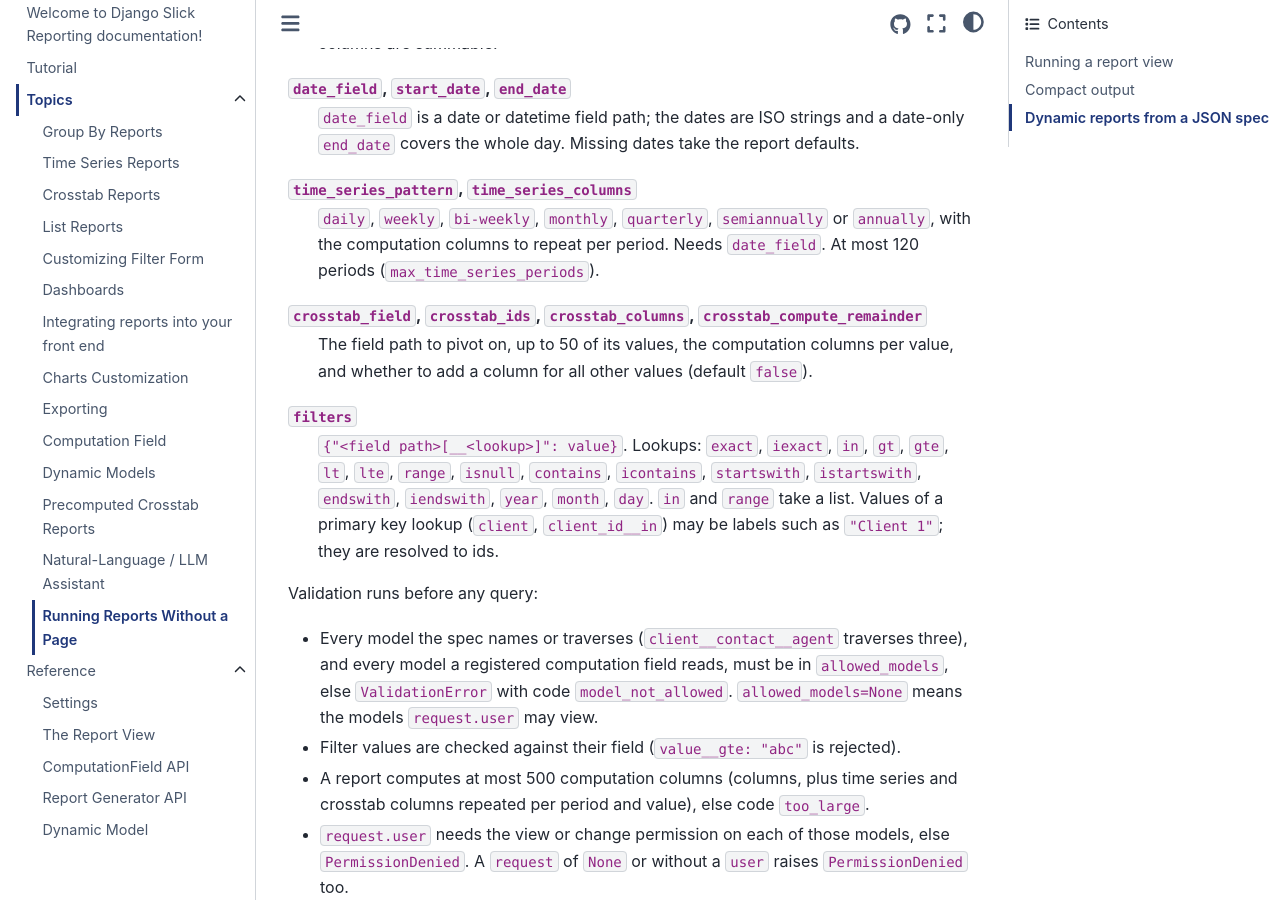
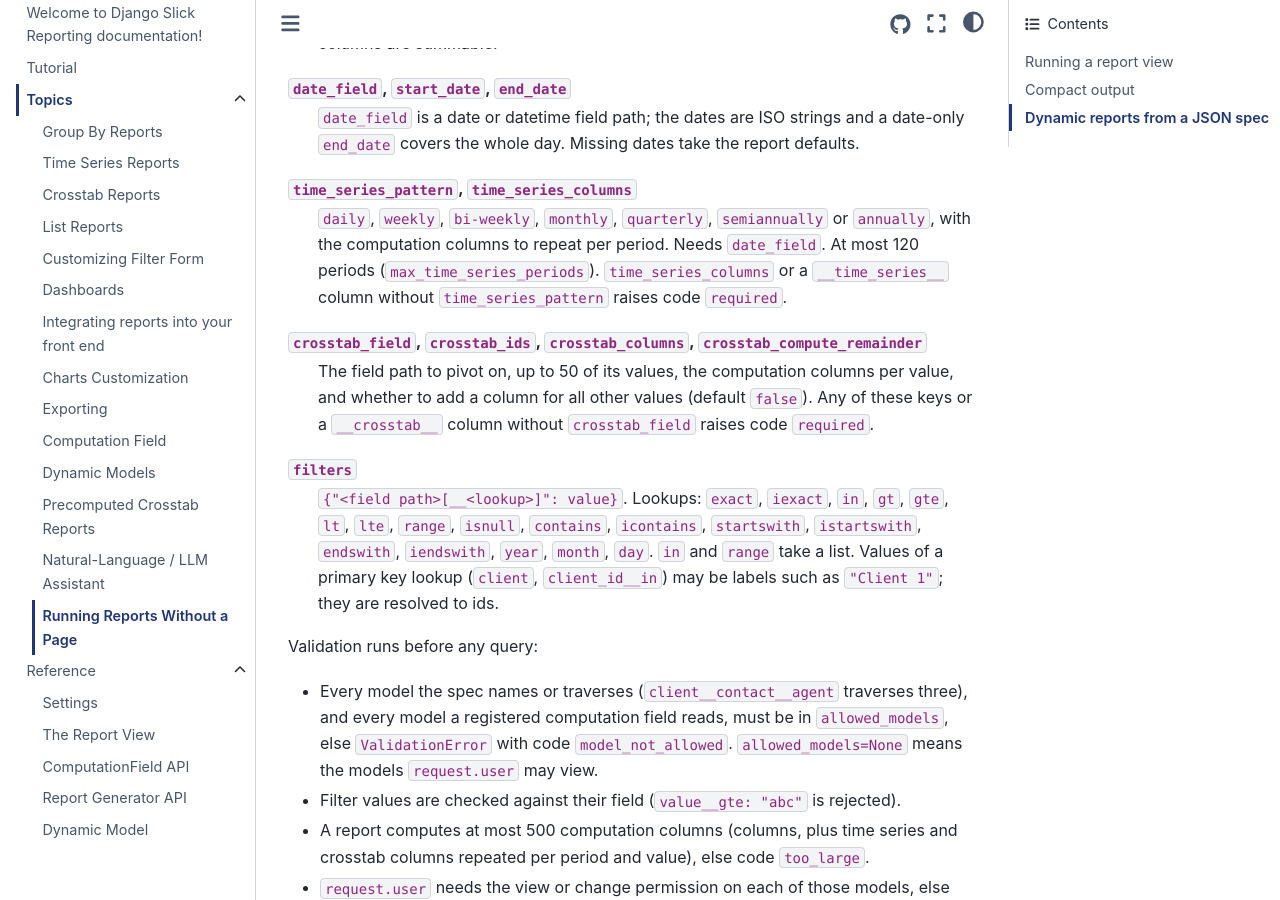
Before and after one commit to RamezIssac/django-slick-reporting, a Sphinx documentation site: the page built from docs/source/topics/headless_reports.rst, in a window 1280 px wide and 900 px high, scrolled down 3067 px. Built offline with Sphinx 7.4.7 and the Sphinx Book theme 1.1.4, drawn with Linux system fonts in a browser that asks for light colours.

Commit message:
no-mistakes(document): Document series/crosstab driver rule, black fixes

```diff
--- a/docs/source/topics/headless_reports.rst
+++ b/docs/source/topics/headless_reports.rst
@@ -127,10 +127,12 @@ The keys follow the configuration of the LLM assistant (``run_llm_report_config`
 ``time_series_pattern``, ``time_series_columns``
     ``daily``, ``weekly``, ``bi-weekly``, ``monthly``, ``quarterly``, ``semiannually`` or ``annually``,
     with the computation columns to repeat per period. Needs ``date_field``. At most 120 periods
-    (``max_time_series_periods``).
+    (``max_time_series_periods``). ``time_series_columns`` or a ``__time_series__`` column without
+    ``time_series_pattern`` raises code ``required``.
 ``crosstab_field``, ``crosstab_ids``, ``crosstab_columns``, ``crosstab_compute_remainder``
     The field path to pivot on, up to 50 of its values, the computation columns per value, and whether to
-    add a column for all other values (default ``false``).
+    add a column for all other values (default ``false``). Any of these keys or a ``__crosstab__`` column
+    without ``crosstab_field`` raises code ``required``.
 ``filters``
     ``{"<field path>[__<lookup>]": value}``. Lookups: ``exact``, ``iexact``, ``in``, ``gt``, ``gte``, ``lt``,
     ``lte``, ``range``, ``isnull``, ``contains``, ``icontains``, ``startswith``, ``istartswith``, ``endswith``,
```
Also changed, not shown: 2 other files.
